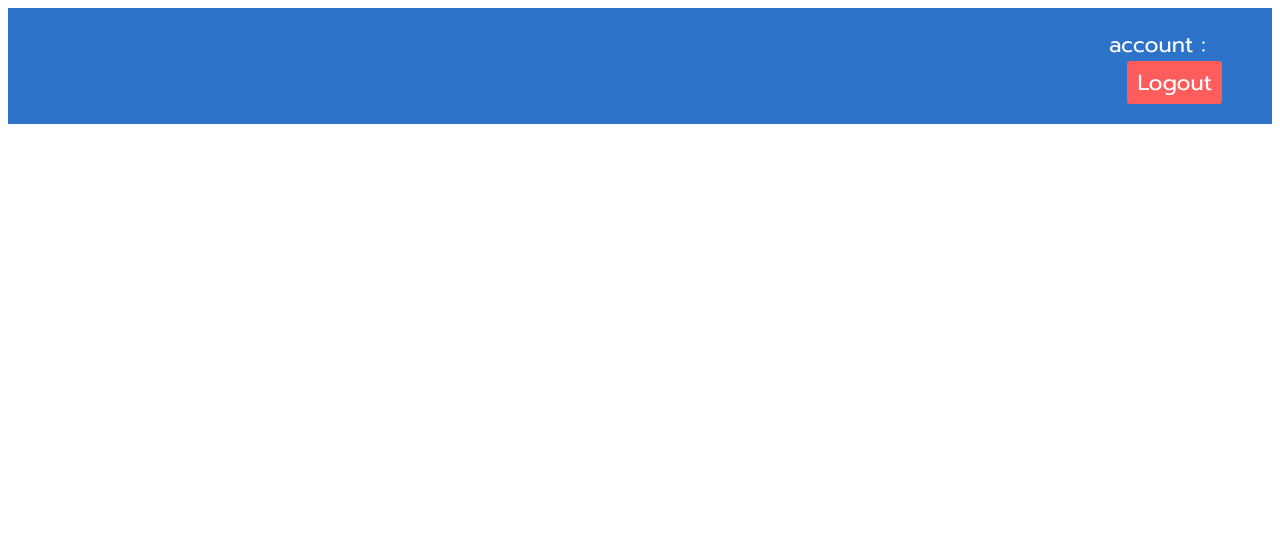
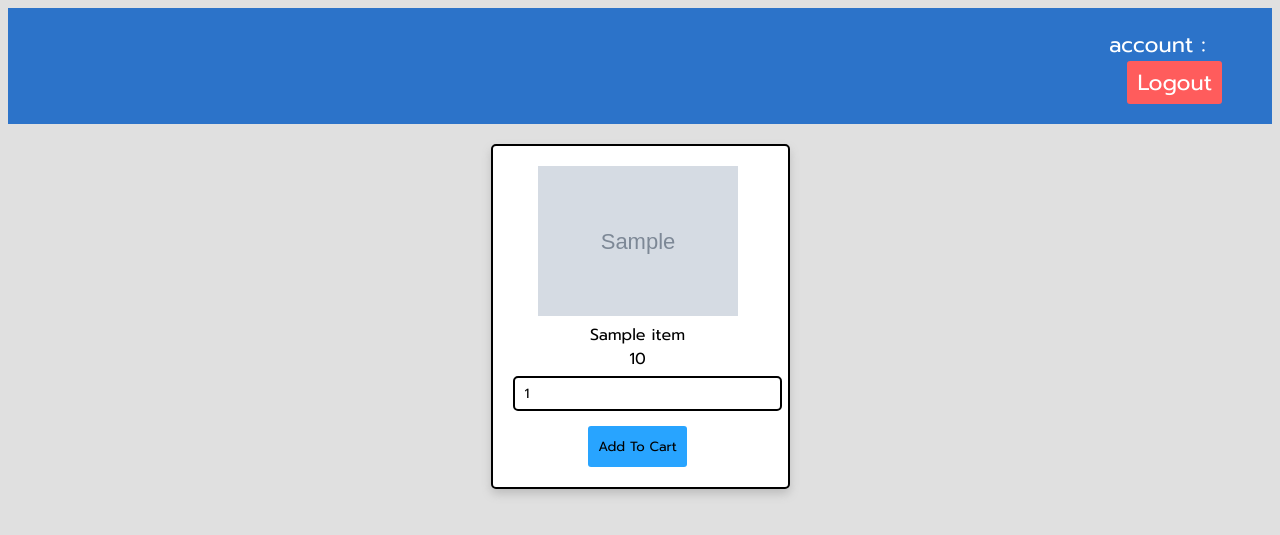
Before and after one commit to Prinyada/web_dev, a PHP site: page /home.php in a window 1280 px wide. Shown: the top 535 px of the page. Run offline with PHP 8.4, Linux system fonts and the light colour scheme; the visitor is signed in with stand-in values (Sample User, id 1); tables that the repository leaves empty or names only in its code hold one stand-in row (values such as "Sample post"); grey boxes marked "Sample" are stand-in pictures.

Commit message:
update product

```diff
--- a/home.php
+++ b/home.php
@@ -19,6 +19,9 @@
     @import url('https://fonts.googleapis.com/css2?family=Prompt:ital,wght@0,100;0,200;0,300;0,400;0,500;0,600;0,700;0,800;0,900;1,100;1,200;1,300;1,400;1,500;1,600;1,700;1,800;1,900&display=swap');
     * {
         font-family: 'Prompt', sans-serif;
+    }
+    body {
+        background-color: #E0E0E0;
     }
     @media (max-width: 820px) { /* mobile */
         .header {
@@ -50,19 +53,50 @@
             border-radius: 3px;
             color: #FFFFFF;
         }
-        .content {
-            width: 50px;
-            height: 50px;
-            background-color: green;
-            display: inline;
-            margin: 0;
-            padding: 0;
+        .button-logout a:hover {
+            background-color: #CD5C5C;
         }
-        .content .type {
-            background-color: yellow;
+        img {
+            max-width: 200px;
         }
-        .content .content-item {
-            background-color: green;
+        .items {
+            display: flex;
+            justify-content: center;
+        }
+        .items .box-container .box{
+            text-align: center;
+            border-radius: 5px;
+            box-shadow: 0px 5px 10px #BEBEBE;
+            border: 2px solid #000000;
+            position: relative;
+            padding: 20px 25px 20px 20px;
+            max-width: 250px;
+            margin: 20px;
+            background-color: #FFFFFF;
+        }
+        .box-container {
+            display: flex;
+            flex-wrap: wrap;
+            gap: 15px;
+            justify-content: center;
+        }
+        .items .box-container .box .add-to-cart {
+            border: none;
+            border-radius: 3px;
+            background-color: #28A4FF;
+            margin-top: 10px;
+            padding: 10px;
+        }
+        .items .box-container .box .add-to-cart:hover {
+            background-color: #87CEEB;
+        }
+        .items .box-container .box input[type="number"]{
+            width: 100%;
+            border: 2px solid #000000;
+            border-radius: 5px;
+            color: #000000;
+            padding: 5px 5px 5px 10px;
+            margin: 5px 0px;
         }
     }
 </style>
@@ -84,21 +118,23 @@
         </div>
         <div class="items">
             <div class="box-container">
+
                 <?php
                     $items = $pdo->prepare("SELECT * FROM item");
-                    $row = $items->fetch(PDO::FETCH_ASSOC);
-
+                    $items->execute();
                     if($items->rowCount() > 0){
-
-
+                        while($row = $items->fetch(PDO::FETCH_ASSOC)){
                 ?>
-                    <form action="" method="post" class="box">
-                        <!-- <img src="image/"> -->
-
-                    </form>
+                            <form action="" method="post" class="box">
+                                <img src="image/<?php echo $row['item_image'];?>">
+                                <div class="name-item"><?php echo $row['item_name'];?></div>
+                                <div class="price-item"><?php echo $row['item_price'];?></div>
+                                <input type="number" min="1" name="item_quantity" value="1">
+                                <input type="submit" value="Add To Cart" name="add_to_cart" class="add-to-cart">
+                            </form>
                 <?php
-                    // };
-                };
+                        };
+                    };
                 ?>
             </div>
         </div>
```
